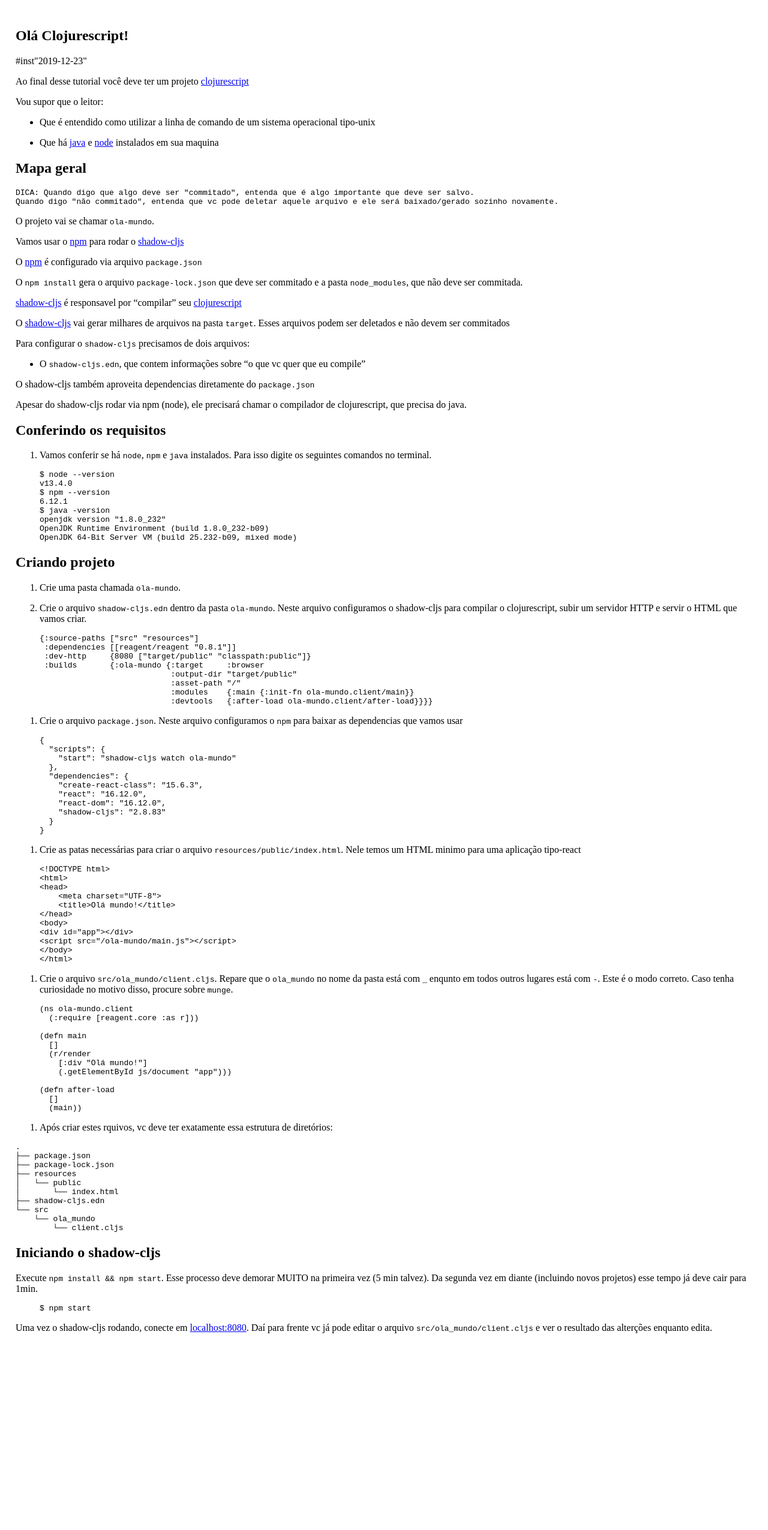
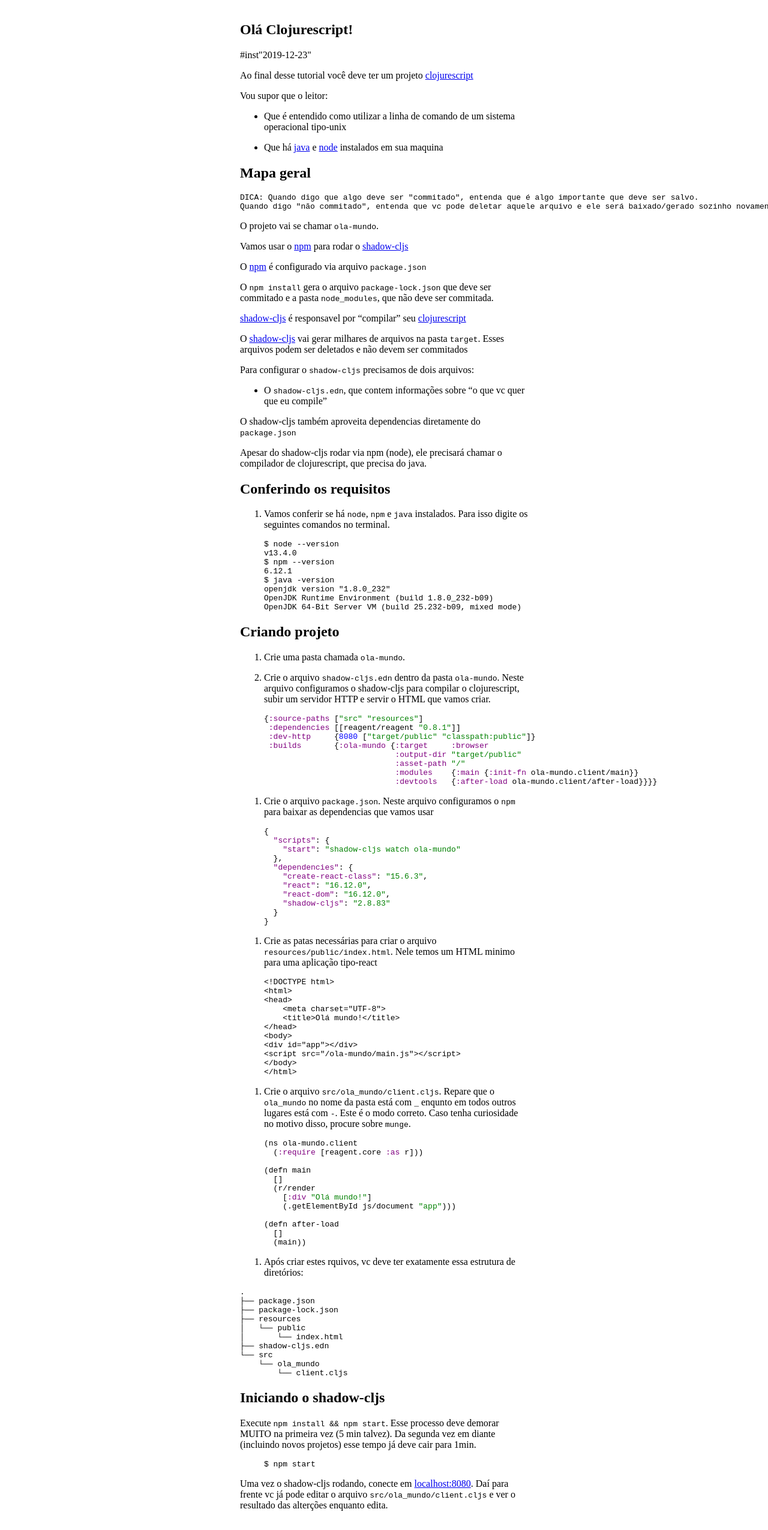
Before and after one commit to souenzzo/blog, a Jekyll site: the page built from _posts/2019-12-23-ola-clojurescript.md, in a window 1280 px wide. Shown: the whole page at 60% size. Built offline with Jekyll 4.4.1, drawn with Linux system fonts in a browser that asks for light colours; before the commit the page ends 2265 px from its top, so only the background shows below that.

Commit message:
Custom theme WIP

```diff
--- a/_config.yml
+++ b/_config.yml
@@ -3,6 +3,7 @@
   "destination": "blog",
   "baseurl": "/",
   "url": "https://souenzzo.com.br/blog",
+  "favicon": "/me.jpg",
   "minima": {
     "social-links": {
       "twitter": "souenzzo",
--- a/_layouts/post.html
+++ b/_layouts/post.html
@@ -1,43 +1,49 @@
 <!DOCTYPE html>
 <html>
 <head>
-    <title>{{ page.title | escape }}</title>
+    <title>{{ site.title | escape }} - {{ page.title | escape }}</title>
+    <link rel="icon" href={{ site.favicon }}>
 </head>
 <style>
-        body {
-            padding: 2vh;
-        }
-        @media (prefers-color-scheme: dark) {
-          :root {
-            background: black;
-            color: white;
-          }
-          a {
-            color: lime;
-          }
-          a:visited {
-            color: fuchsia;
-          }
-        }
+    body {
+      margin: 0;
+      padding: 1rem;
+    }
+    article {
+      margin-left: auto;
+      margin-right: auto;
+      max-width: 30rem;
     }
 
+    code {
+    }
+    .language-clojure .no {
+      color: purple;
+    }
+    .language-clojure .s {
+      color: green;
+    }
+    .language-clojure .mi {
+      color: blue;
+    }
+    .language-json .nl {
+      color: purple;
+    }
+    .language-json .s2 {
+      color: green;
+    }
+    .language-json .mi {
+      color: blue;
+    }
 </style>
 <body>
 <article itemscope itemtype="http://schema.org/BlogPosting">
     <header>
         <h1 itemprop="name headline">{{ page.title | escape }}</h1>
         <p>
-            {%- assign date_format = site.minima.date_format | default: "%b %-d, %Y" -%}
             <time datetime="{{ page.date | date_to_xmlschema }}" itemprop="datePublished">
                 {{ page.date | date: '#inst"%Y-%m-%d"' }}
             </time>
-            {%- if page.modified_date -%}
-            ~
-            {%- assign mdate = page.modified_date | date_to_xmlschema -%}
-            <time datetime="{{ mdate }}" itemprop="dateModified">
-                {{ mdate | date: date_format }}
-            </time>
-            {%- endif -%}
         </p>
     </header>
     <main itemprop="articleBody">
```
